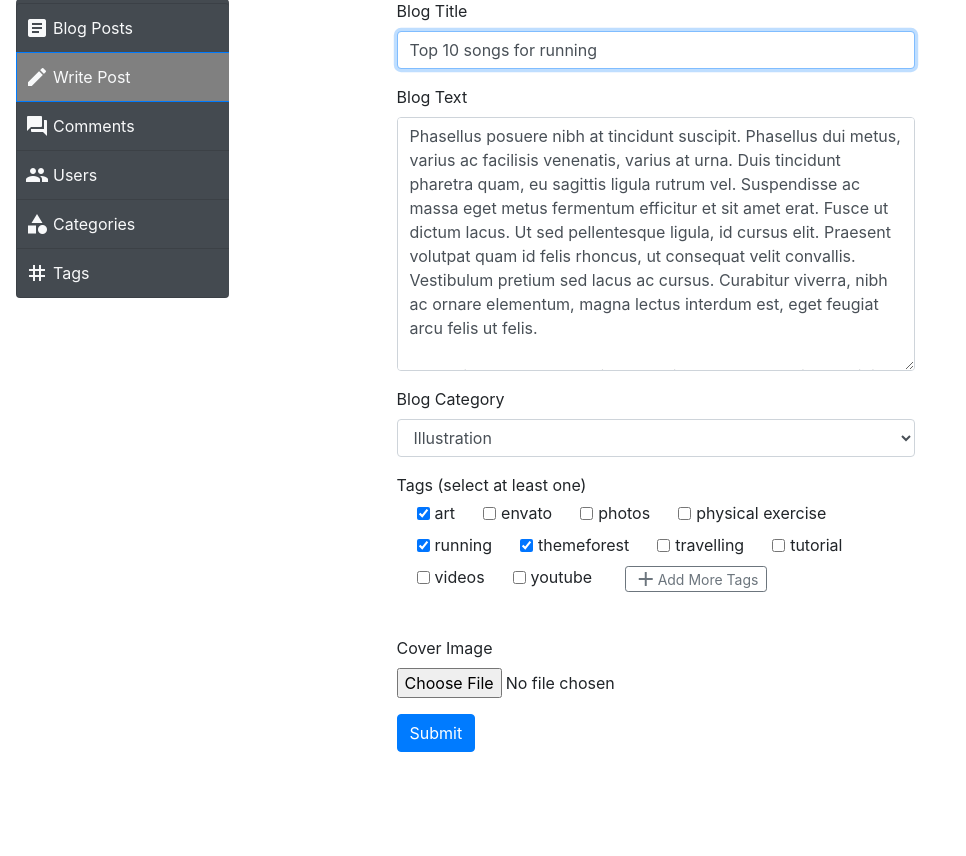
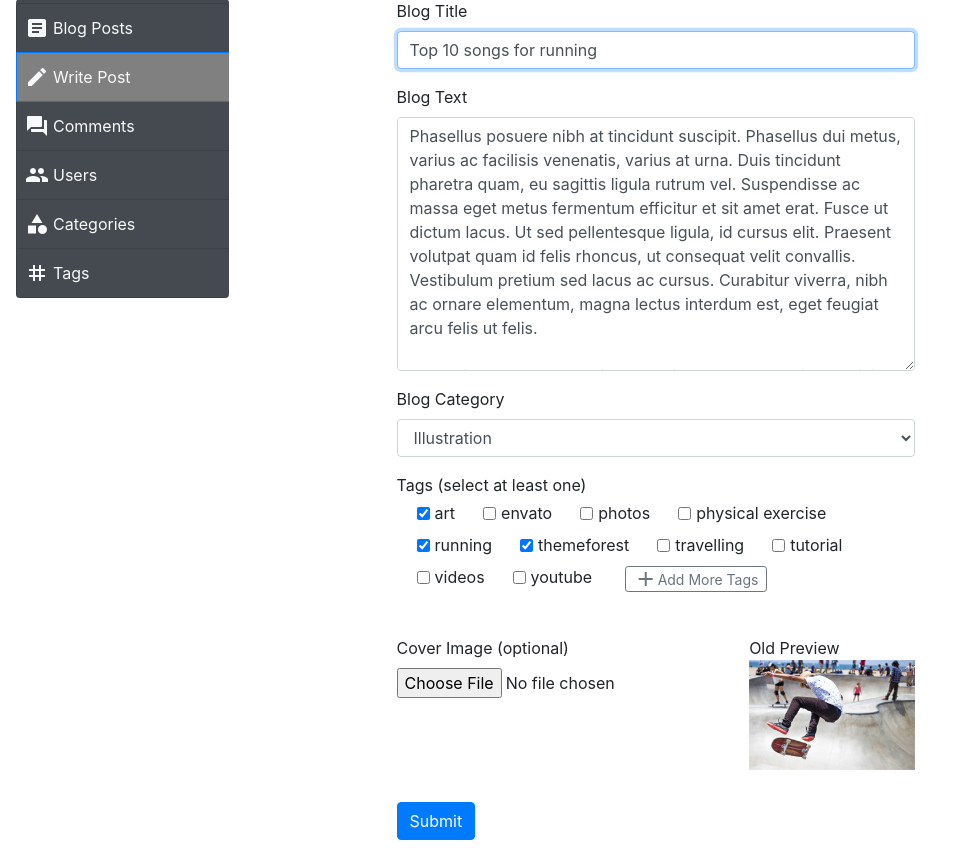
Before and after one commit to NAbdulla1/A-Blog-Site, a PHP site: page /site/admin/post-edit.php?id=6 in a window 1280 px wide. Shown: the part 113-969 px from the top of the page, without its empty margins (0-966 px from the left). Before the commit the page ends 865 px from the top, so only its background shows below. Run offline with PHP 8.4, Linux system fonts and the light colour scheme; the visitor is signed in with stand-in values (Sample User, id 1); data comes from the database, SQL or seed files in the repository; some libraries are stand-ins or nearby versions.

Commit message:
add old image preview in profile and edit post page, and also make title_img optional in edit post

```diff
--- a/site/admin/post-edit.php
+++ b/site/admin/post-edit.php
@@ -31,13 +31,18 @@ if (isset($_GET['id'])) {
     } else $msg = "no_id";
 } else $msg = "no_id";
 
-if (isset($_POST['blog_title'], $_POST['blog_text'], $_POST['blog_cat'], $_FILES['title_img'], $_POST['check_list']) &&
-    !empty($_POST['blog_title']) && !empty($_POST['blog_text']) && !empty($_POST['blog_cat']) && !empty($_FILES['title_img']) && !empty($_POST['check_list'])) {
+if (isset($_POST['blog_title'], $_POST['blog_text'], $_POST['blog_cat'], $_POST['check_list']) &&
+    !empty($_POST['blog_title']) && !empty($_POST['blog_text']) && !empty($_POST['blog_cat']) && !empty($_POST['check_list'])) {
     $title = Utils::filterInput($_POST['blog_title']);
     $blogText = $_POST['blog_text'];
     $blogCategoryID = Utils::filterInput($_POST['blog_cat']);
     $authorID = Utils::filterInput($_SESSION['user_id']);
 
+    $conn = DB::conn();
+    $imageSavePath = $conn->query("SELECT title_img_path FROM blogs WHERE id = $editBlgId;")->fetch_assoc()['title_img_path'];
+    $newImage = false;
+    $titleImg = null;
+    if (isset($_FILES['title_img']) && !empty($_FILES['title_img'])) {
         $valid_extensions = ["jpg", "jpeg", "png"];
 
         $titleImg = $_FILES['title_img'];
@@ -48,19 +53,19 @@ if (isset($_POST['blog_title'], $_POST['blog_text'], $_POST['blog_cat'], $_FILES
         } else {
             $conn = DB::conn();
             $blogID = $editBlgId;
-        $imageSavePath = $conn->query("SELECT title_img_path FROM blogs WHERE id = $blogID;")->fetch_assoc()['title_img_path'];
             if (pathinfo($imageSavePath, PATHINFO_EXTENSION) != $extension) {
                 unlink($imageSavePath);
             }
             $imageSavePath = "../images/" . pathinfo($imageSavePath, PATHINFO_FILENAME) . "." . $extension;
-        if (DB::updateBlogPost($title, $blogText, $imageSavePath, $blogCategoryID, $blogID)) {
-            move_uploaded_file($titleImg['tmp_name'], $imageSavePath);
+            $newImage = true;
+        }
+    }
+
+    if (DB::updateBlogPost($title, $blogText, $imageSavePath, $blogCategoryID, $editBlgId)) {
+        if ($newImage) move_uploaded_file($titleImg['tmp_name'], $imageSavePath);
 
         //delete previous tags
-            $res = $conn->query("SELECT * FROM blogs_has_tags WHERE blogs_id = $blogID;");
-            while (($rr = $res->fetch_assoc())) {
-                $conn->query("DELETE FROM blogs_has_tags WHERE blogs_id = $blogID");
-            }
+        $conn->query("DELETE FROM blogs_has_tags WHERE blogs_id = $editBlgId");
 
         //insert new tags
         $sql = "INSERT INTO blogs_has_tags(blogs_id, tags_id) VALUES (?, ?)";
@@ -68,7 +73,7 @@ if (isset($_POST['blog_title'], $_POST['blog_text'], $_POST['blog_cat'], $_FILES
         foreach ($_POST['check_list'] as $check) {
             $tagID = (int)$check;
             if ($check == '0' || is_int($tagID)) {
-                    $stmt->bind_param("ii", $blogID, $tagID);
+                $stmt->bind_param("ii", $editBlgId, $tagID);
                 $res = $stmt->execute();
             }
         }
@@ -78,7 +83,6 @@ if (isset($_POST['blog_title'], $_POST['blog_text'], $_POST['blog_cat'], $_FILES
         header("Location: post-edit.php?id=$editBlgId&msg=blog-update-failed");
         $_SESSION['cause'] = "DB Connection Error";
         MyLogger::dbg($conn->error);
-        }
     }
 } else if (isset($_POST['submit']))
     header("Location: post-create.php?id=$editBlgId&msg=blog-update-failed");
@@ -286,9 +290,18 @@ else if ($msg == "no_id")
                         Load New Tags
                     </button>
                 </div>
-                <div class="form-group mt-3">
-                    <label for="title-img">Cover Image</label>
-                    <input type="file" class="form-control-file" name="title_img" required>
+                <div class="form-group mt-3 form-row">
+                    <div class="col-8">
+                        <label for="title-img">Cover Image (optional)</label>
+                        <input type="file" class="form-control-file" name="title_img">
+                    </div>
+                    <div class="col-4 d-flex flex-column align-items-end">
+                        <figure>
+                            <figcaption>Old Preview</figcaption>
+                            <img class="w-100" src="<?php echo $editBlg['title_img_path'] ?>"
+                                 alt="Profile Picture Preview">
+                        </figure>
+                    </div>
                 </div>
                 <button type="submit" class="btn btn-primary" name="submit"
                         onclick="nicEditors.findEditor('blogText').saveContent();">Submit
```
Also changed, not shown: site/admin/profile.php (+12 -3 lines). Lines whose indentation alone changed are shown as unchanged.
